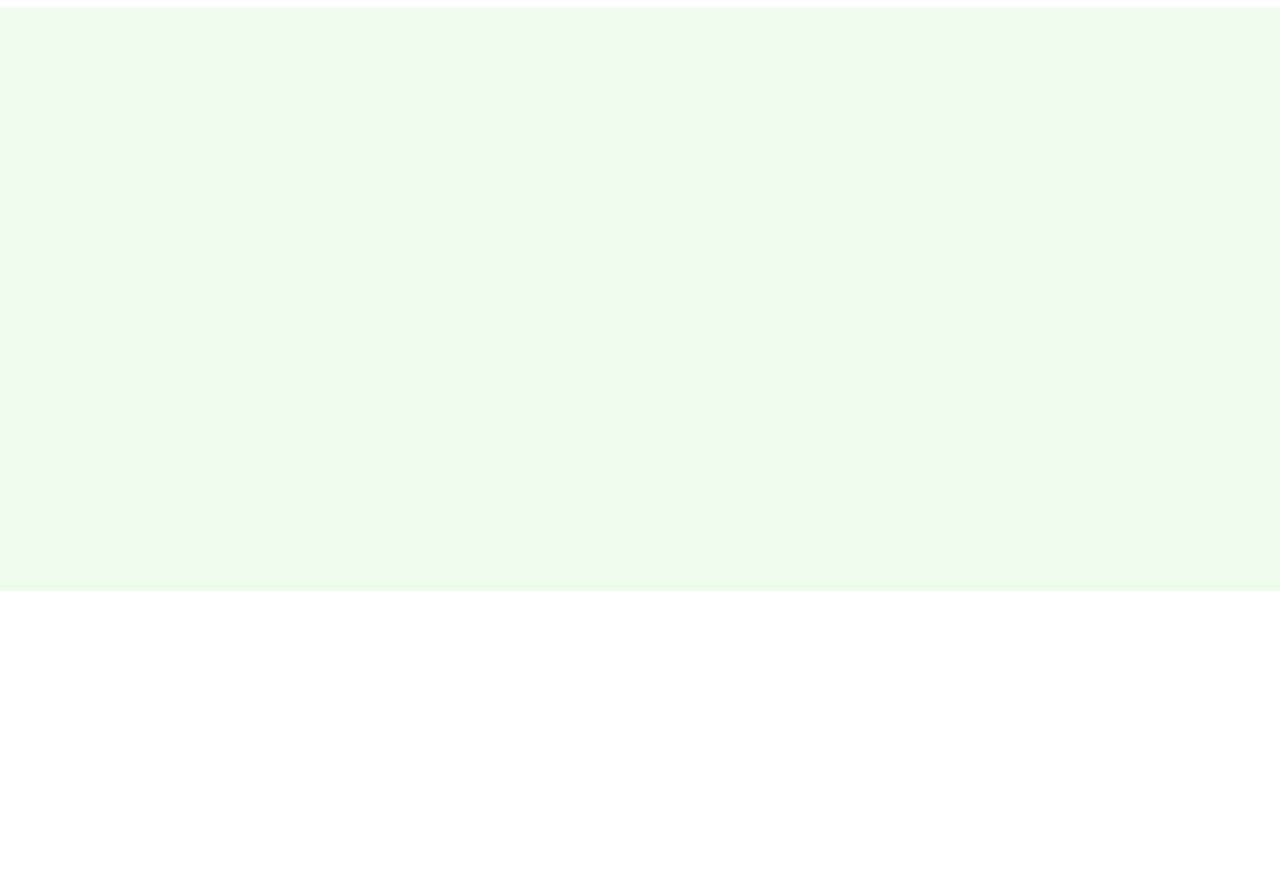
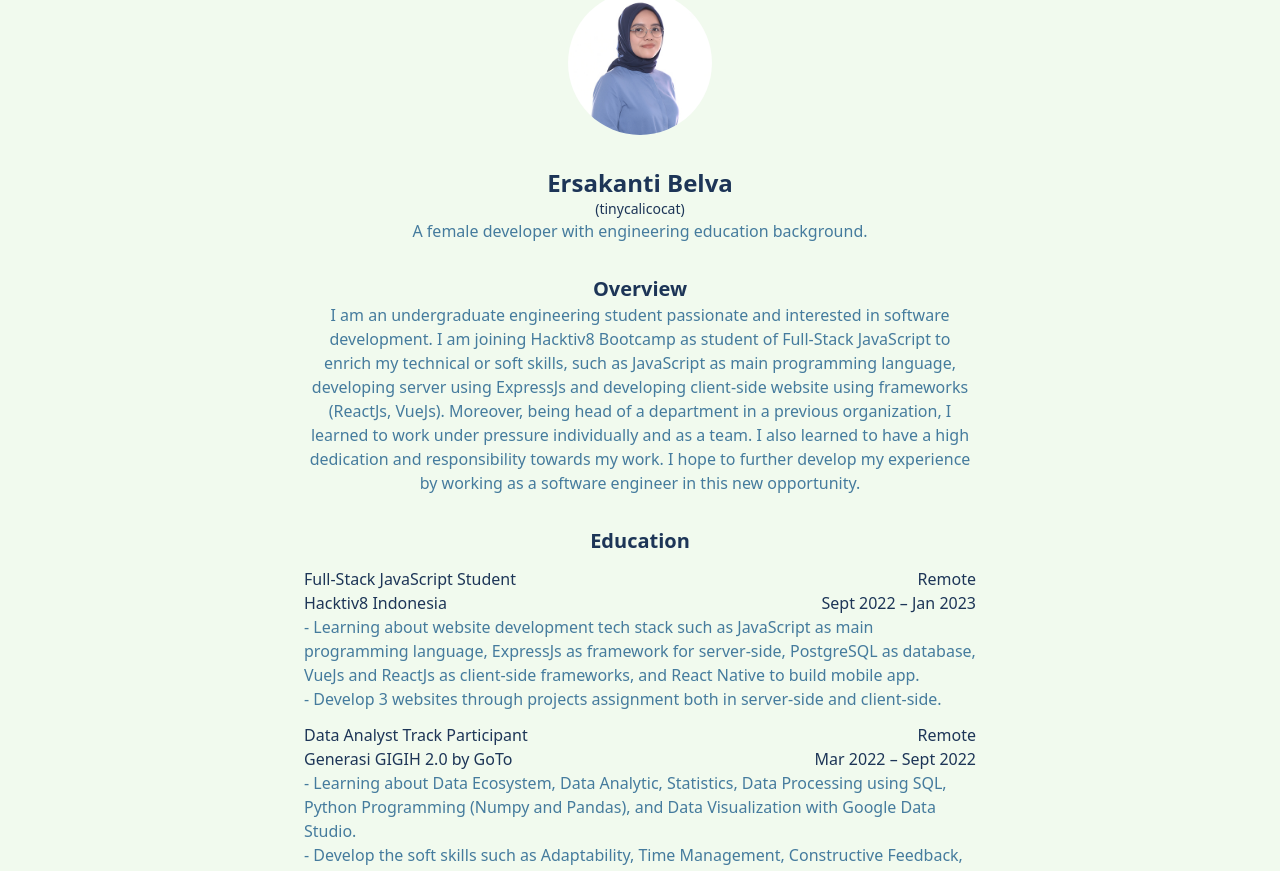
Before and after one commit to ersakantibelva/portfolios-website, a React (Create React App) app in the folder my-porto-web/: page /resume in a window 1280 px wide. Shown: the part 209-1080 px from the top of the page. Before the commit the page ends 800 px from the top, so only its background shows below. Built offline with nearby package versions, Linux system fonts and the light colour scheme.

Commit message:
feat/resume page layouting and done

```diff
--- a/my-porto-web/src/views/ResumePage.js
+++ b/my-porto-web/src/views/ResumePage.js
@@ -1,5 +1,220 @@
+import BackButton from "../components/BackButton";
+import profilePic from "../assets/profile-pic.jpg";
+
 export default function ResumePage() {
   return (
-    <h1>ini resume</h1>
-  )
+    <div className="container flex flex-col min-h-screen mx-auto mb-4">
+      <BackButton route={"/"} message={"Back to home"} />
+      <div className="flex flex-col items-center w-full h-full">
+        <div className="mt-4 text-5xl font-bold text-center text-prussian-blue">
+          About Me
+        </div>
+
+        <div class="relative block my-8">
+          <img
+            alt="profil"
+            src={profilePic}
+            class="mx-auto object-cover rounded-full h-36 w-36 object-top"
+          />
+        </div>
+
+        <div className="text-2xl font-bold text-center text-prussian-blue">
+          Ersakanti Belva
+        </div>
+        <div className="text-sm font-medium text-center text-prussian-blue">
+          (tinycalicocat)
+        </div>
+        <div className="text-center text-celadon-blue">
+          A female developer with engineering education background.
+        </div>
+
+        <div className="mt-8 text-xl font-semibold text-center text-prussian-blue">
+          Overview
+        </div>
+        <div className="max-w-2xl mx-auto text-center text-celadon-blue">
+          I am an undergraduate engineering student passionate and interested in
+          software development. I am joining Hacktiv8 Bootcamp as student of
+          Full-Stack JavaScript to enrich my technical or soft skills, such as
+          JavaScript as main programming language, developing server using
+          ExpressJs and developing client-side website using frameworks
+          (ReactJs, VueJs). Moreover, being head of a department in a previous
+          organization, I learned to work under pressure individually and as a
+          team. I also learned to have a high dedication and responsibility
+          towards my work. I hope to further develop my experience by working as
+          a software engineer in this new opportunity.
+        </div>
+
+        <div className="mt-8 text-xl font-semibold text-center text-prussian-blue">
+          Education
+        </div>
+
+        <div className="flex flex-col justify-center w-full max-w-2xl mt-3 font-medium text-prussian-blue">
+          <div className="flex justify-between">
+            <h1>Full-Stack JavaScript Student</h1>
+            <h1>Remote</h1>
+          </div>
+          <div className="flex justify-between">
+            <h1>Hacktiv8 Indonesia</h1>
+            <h1>Sept 2022 – Jan 2023</h1>
+          </div>
+        </div>
+        <ul className="max-w-2xl mx-auto text-celadon-blue">
+          <li>
+            - Learning about website development tech stack such as JavaScript
+            as main programming language, ExpressJs as framework for
+            server-side, PostgreSQL as database, VueJs and ReactJs as
+            client-side frameworks, and React Native to build mobile app.
+          </li>
+          <li>
+            - Develop 3 websites through projects assignment both in server-side
+            and client-side.{" "}
+          </li>
+        </ul>
+
+        <div className="flex flex-col justify-center w-full max-w-2xl mt-3 font-medium text-prussian-blue">
+          <div className="flex justify-between">
+            <h1>Data Analyst Track Participant</h1>
+            <h1>Remote</h1>
+          </div>
+          <div className="flex justify-between">
+            <h1>Generasi GIGIH 2.0 by GoTo</h1>
+            <h1>Mar 2022 – Sept 2022</h1>
+          </div>
+        </div>
+        <ul className="max-w-2xl mx-auto text-celadon-blue">
+          <li>
+            - Learning about Data Ecosystem, Data Analytic, Statistics, Data
+            Processing using SQL, Python Programming (Numpy and Pandas), and
+            Data Visualization with Google Data Studio.
+          </li>
+          <li>
+            - Develop the soft skills such as Adaptability, Time Management,
+            Constructive Feedback, Critical Thinking, Life Path, Problem
+            Solving, etc.
+          </li>
+          <li>
+            - Working in Capstone Project that collaborate with different
+            stakeholder and fully engaged as a part of the engineering team.
+          </li>
+        </ul>
+
+        <div className="flex flex-col justify-center w-full max-w-2xl mt-3 font-medium text-prussian-blue">
+          <div className="flex justify-between">
+            <h1>Undergraduate, Engineering Physics</h1>
+            <h1>Surabaya, Indonesia</h1>
+          </div>
+          <div className="flex justify-between">
+            <h1>Sepuluh Nopember Institute of Technology, Surabaya</h1>
+            <h1>Jul 2018 – August 2022</h1>
+          </div>
+        </div>
+        <ul className="max-w-2xl mx-auto text-celadon-blue">
+          <li>Relevant Coursework : Computer Programming </li>
+        </ul>
+
+        <div className="mt-8 text-xl font-semibold text-center text-prussian-blue">
+          Experience
+        </div>
+
+        <div className="flex flex-col justify-center w-full max-w-2xl mt-3 font-medium text-prussian-blue">
+          <div className="flex justify-between">
+            <h1>Data Analyst Intern</h1>
+            <h1>Remote</h1>
+          </div>
+          <div className="flex justify-between">
+            <h1>PT Gizi Sehat Indonesia (Dietela.id)</h1>
+            <h1>May 2022 – August 2022</h1>
+          </div>
+        </div>
+        <ul className="max-w-2xl mx-auto text-celadon-blue">
+          <li>
+            - Successfully analyze over 400 Dietela’s clients and create the
+            dashboard to get an overview of client demographics and personas
+            using Google Data Studio and Python with Pandas{" "}
+          </li>
+          <li>
+            - Enabled to use Natural Language Processing (NLP) to process the
+            data with text type using Sastrawi library{" "}
+          </li>
+        </ul>
+
+        <div className="flex flex-col justify-center w-full max-w-2xl mt-3 font-medium text-prussian-blue">
+          <div className="flex justify-between">
+            <h1>Head of Communication and Information Department</h1>
+            <h1>Surabaya, Indonesia</h1>
+          </div>
+          <div className="flex justify-between">
+            <h1>Himpunan Mahasiswa Teknik Fisika, Surabaya</h1>
+            <h1>Nov 2020 – Dec 2021</h1>
+          </div>
+        </div>
+        <ul className="max-w-2xl mx-auto text-celadon-blue">
+          <li>
+            - Responsible for conceptualizing 5 departmental work programs that
+            run for 10 months.{" "}
+          </li>
+          <li>
+            - Successfully created a social media content scheduling management
+            system for Instagram and LINE Official Accounts.
+          </li>
+          <li>- Gain reward as one of Best Department in HMTF ITS 2020/2021</li>
+        </ul>
+
+        <div className="flex flex-col justify-center w-full max-w-2xl mt-3 font-medium text-prussian-blue">
+          <div className="flex justify-between">
+            <h1>Staff of Brand and Information Management</h1>
+            <h1>Surabaya, Indonesia</h1>
+          </div>
+          <div className="flex justify-between">
+            <h1>AIESEC in Surabaya, Surabaya</h1>
+            <h1>Feb 2021 – Jan 2022</h1>
+          </div>
+        </div>
+        <ul className="max-w-2xl mx-auto text-celadon-blue">
+          <li>
+            - Create branding content of AIESEC in Surabaya on Instagram and
+            LinkedIn.{" "}
+          </li>
+          <li>
+            - Awarded the title of Member of The Month in February and March for
+            the Staff category.
+          </li>
+          <li>- Successfully drafted more than 20 content in a month.</li>
+          <li>- Enabled to get a 25% increase in followers for 5 months. </li>
+        </ul>
+
+        <div className="mt-8 text-xl font-semibold text-center text-prussian-blue">
+          Skills and Certification
+        </div>
+
+        <ul className="max-w-2xl mx-auto text-celadon-blue">
+          <li>
+            <span className="font-semibold text-prussian-blue">
+              Technical:{" "}
+            </span>
+            Visual Studio Code, JavaScript Programming, ExpressJs, PostgreSQL,
+            MongoDb, JQuery, VueJs, ReactJs, Redux, React Native, Redis,
+            Firebase, AWS, Docker, TailwindCSS, Bootstrap, Python Programming,
+            Microsoft Office, Google Data Studio, Google Suites, BigQuery.{" "}
+          </li>
+          <li>
+            <span className="font-semibold text-prussian-blue">
+              Professional Skill:{" "}
+            </span>
+            Teamwork, Time management, Leadership, Problem Solving
+          </li>
+          <li>
+            <span className="font-semibold text-prussian-blue">
+              Certification:{" "}
+            </span>
+            Python Programming by Progate, SQL by Progate{" "}
+          </li>
+          <li>
+            <span className="font-semibold text-prussian-blue">Language: </span>
+            Indonesia (Native), English (Intermediate){" "}
+          </li>
+        </ul>
+      </div>
+    </div>
+  );
 }
```
Also changed, not shown: my-porto-web/src/data/portfolios.json (added, +10 -0 lines), my-porto-web/firebase.json (added), my-porto-web/src/assets/profile-pic.jpg (added), 1 other file (tests, documents, lock files or other folders).
